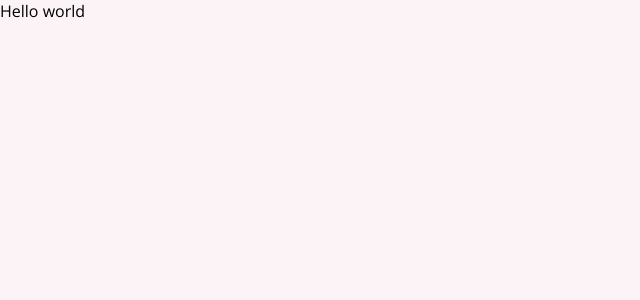
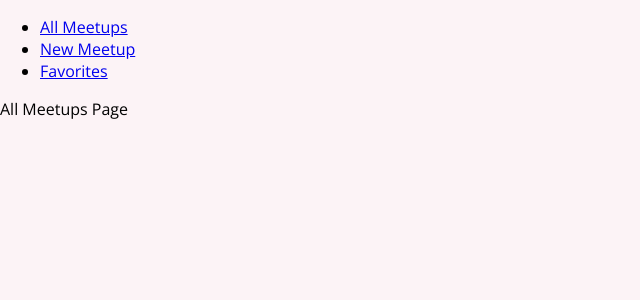
Before and after one commit to anwarmontasir/meetup-app, a React (Create React App) app: page / in a window 1280 px wide. Shown: the top 300 px of the page, without its empty margins (0-640 px from the left). Built offline with nearby package versions, Linux system fonts and the light colour scheme.

Commit message:
Routes and Links

```diff
--- a/package.json
+++ b/package.json
@@ -8,6 +8,7 @@
     "@testing-library/user-event": "^12.8.3",
     "react": "^17.0.2",
     "react-dom": "^17.0.2",
+    "react-router-dom": "^5.3.0",
     "react-scripts": "4.0.3",
     "web-vitals": "^1.1.2"
   },
--- a/src/App.js
+++ b/src/App.js
@@ -1,7 +1,25 @@
+import { Route, Switch } from "react-router-dom";
+
+import AllMeetupsPage from "./pages/AllMeetups";
+import NewMeetupPage from "./pages/newMeetup";
+import FavoritesPage from "./pages/Favorites";
+import MainNavigation from "./components/layout/MainNavigation";
+
 function App() {
   return (
     <div>
-      Hello world
+      <MainNavigation />
+      <Switch>
+        <Route path="/" exact>
+          <AllMeetupsPage />
+        </Route>
+        <Route path="/new-meetup">
+          <NewMeetupPage />
+        </Route>
+        <Route path="/favorites">
+          <FavoritesPage />
+        </Route>
+      </Switch>
     </div>
   );
 }
--- /dev/null
+++ b/src/components/layout/MainNavigation.js
@@ -0,0 +1,23 @@
+import {Link} from 'react-router-dom';
+
+function MainNavigation() {
+  return (
+    <header>
+      <nav>
+        <ul>
+          <li>
+              <Link to='/'>All Meetups</Link>
+          </li>
+          <li>
+              <Link to='/new-meetup'>New Meetup</Link>
+          </li>
+          <li>
+              <Link to='/favorites'>Favorites</Link>
+          </li>
+        </ul>
+      </nav>
+    </header>
+  );
+}
+
+export default MainNavigation;
--- a/src/index.js
+++ b/src/index.js
@@ -1,11 +1,12 @@
 import React from 'react';
 import ReactDOM from 'react-dom';
+import {BrowserRouter} from 'react-router-dom';
 import './index.css';
 import App from './App';
 
 ReactDOM.render(
-  <React.StrictMode>
+  <BrowserRouter>
     <App />
-  </React.StrictMode>,
+  </BrowserRouter>,
   document.getElementById('root')
 );
--- /dev/null
+++ b/src/pages/AllMeetups.js
@@ -0,0 +1,5 @@
+function AllMeetupsPage() {
+    return <div>All Meetups Page</div>;
+}
+
+export default AllMeetupsPage;
--- /dev/null
+++ b/src/pages/Favorites.js
@@ -0,0 +1,5 @@
+function FavoritesPage() {
+    return <div>Favorites Page</div>;
+}
+
+export default FavoritesPage;
--- /dev/null
+++ b/src/pages/newMeetup.js
@@ -0,0 +1,5 @@
+function NewMeetupPage() {
+    return <div>New Meetup Page</div>;
+}
+
+export default NewMeetupPage;
```
Also changed, not shown: 1 other file (tests, documents, lock files or other folders).
